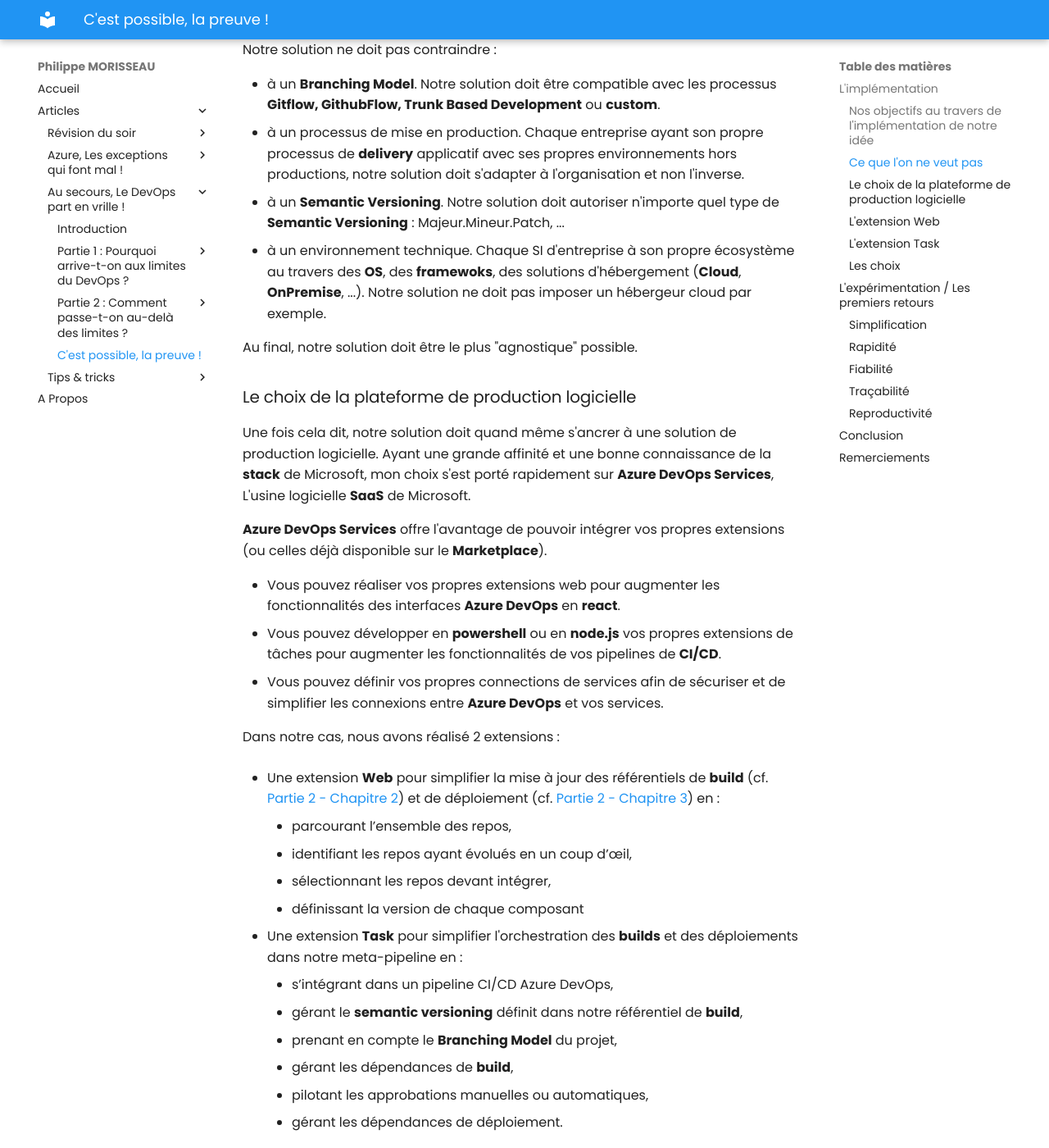
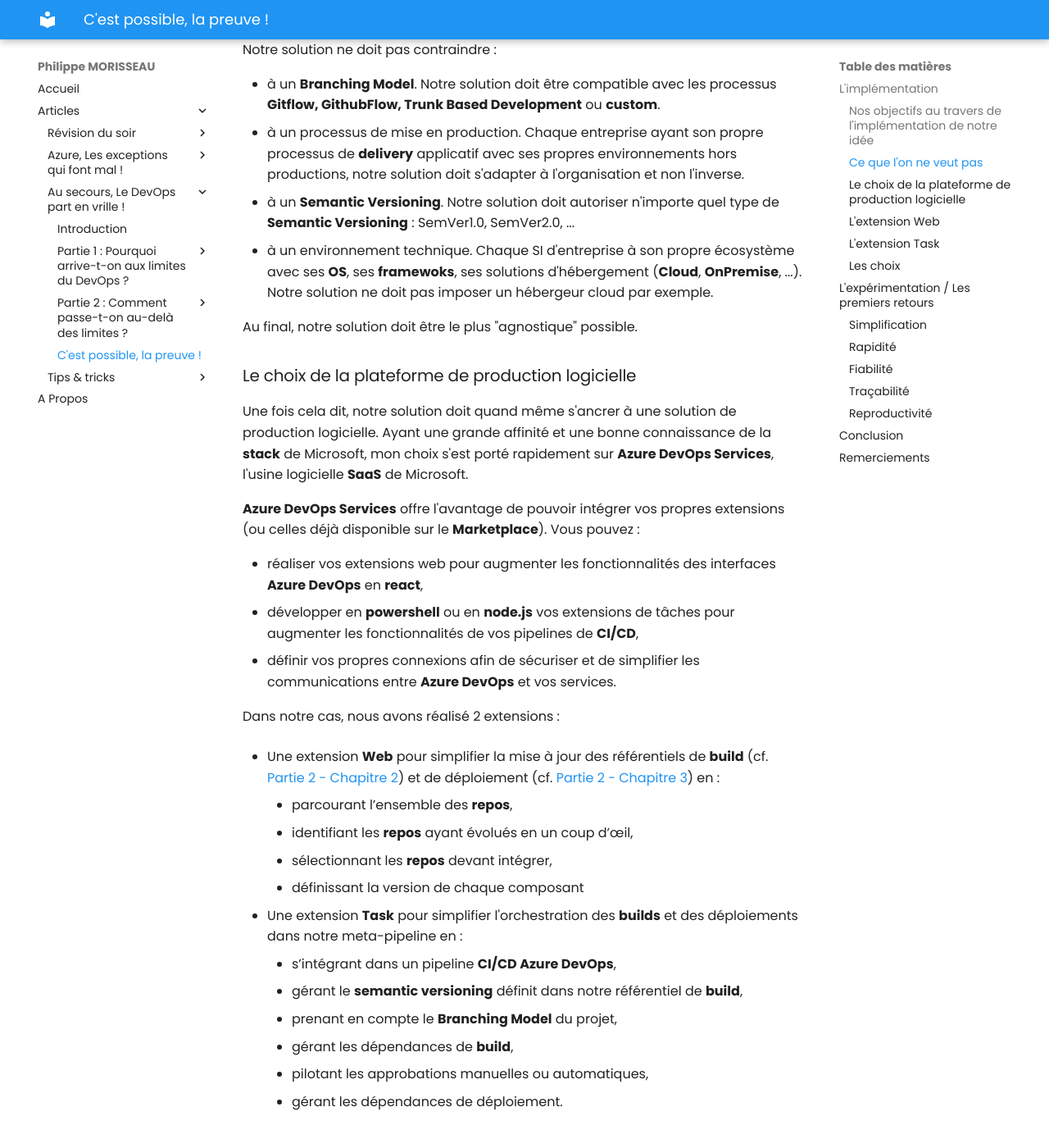
Before and after one commit to Ineaweb/Blog, an MkDocs documentation site: the page built from docs/articles/devops/vrille/07.lapreuve.md, in a window 1280 px wide and 1400 px high, scrolled down 919 px. Shown: the whole window at 82% size. Built offline with MkDocs 1.6.1 and Material for MkDocs 9.7.7, drawn with Linux system fonts in a browser that asks for light colours; old or Windows-style settings are respelled for this version of MkDocs; some of the changed text lies outside the part shown.

Commit message:
fix: relecture PMO

```diff
--- a/docs/articles/devops/vrille/07.lapreuve.md
+++ b/docs/articles/devops/vrille/07.lapreuve.md
@@ -42,31 +42,31 @@
 
 - à un **Branching Model**. Notre solution doit être compatible avec les processus **Gitflow, GithubFlow, Trunk Based Development** ou **custom**.
 - à un processus de mise en production. Chaque entreprise ayant son propre processus de **delivery** applicatif avec ses propres environnements hors productions, notre solution doit s'adapter à l'organisation et non l'inverse.
-- à un **Semantic Versioning**. Notre solution doit autoriser n'importe quel type de **Semantic Versioning** : Majeur.Mineur.Patch, ...
-- à un environnement technique. Chaque SI d'entreprise à son propre écosystème au travers des **OS**, des **framewoks**, des solutions d'hébergement (**Cloud**, **OnPremise**, ...). Notre solution ne doit pas imposer un hébergeur cloud par exemple.
+- à un **Semantic Versioning**. Notre solution doit autoriser n'importe quel type de **Semantic Versioning** : SemVer1.0, SemVer2.0, ...
+- à un environnement technique. Chaque SI d'entreprise à son propre écosystème avec ses **OS**, ses **framewoks**, ses solutions d'hébergement (**Cloud**, **OnPremise**, ...). Notre solution ne doit pas imposer un hébergeur cloud par exemple.
 
 Au final, notre solution doit être le plus "agnostique" possible.
 
 ### Le choix de la plateforme de production logicielle
 
-Une fois cela dit, notre solution doit quand même s'ancrer à une solution de production logicielle. Ayant une grande affinité et une bonne connaissance de la **stack** de Microsoft, mon choix s'est porté rapidement sur **Azure DevOps Services**, L'usine logicielle **SaaS** de Microsoft.
+Une fois cela dit, notre solution doit quand même s'ancrer à une solution de production logicielle. Ayant une grande affinité et une bonne connaissance de la **stack** de Microsoft, mon choix s'est porté rapidement sur **Azure DevOps Services**, l'usine logicielle **SaaS** de Microsoft.
 
-**Azure DevOps Services** offre l'avantage de pouvoir intégrer vos propres extensions (ou celles déjà disponible sur le **Marketplace**).
+**Azure DevOps Services** offre l'avantage de pouvoir intégrer vos propres extensions (ou celles déjà disponible sur le **Marketplace**). Vous pouvez :
 
-- Vous pouvez réaliser vos propres extensions web pour augmenter les fonctionnalités des interfaces **Azure DevOps** en **react**.
-- Vous pouvez développer  en **powershell** ou en **node.js** vos propres extensions de tâches pour augmenter les fonctionnalités de vos pipelines de **CI/CD**.
-- Vous pouvez définir vos propres connections de services afin de sécuriser et de simplifier les connexions entre **Azure DevOps** et vos services.
+- réaliser vos extensions web pour augmenter les fonctionnalités des interfaces **Azure DevOps** en **react**,
+- développer  en **powershell** ou en **node.js** vos extensions de tâches pour augmenter les fonctionnalités de vos pipelines de **CI/CD**,
+- définir vos propres connexions afin de sécuriser et de simplifier les communications entre **Azure DevOps** et vos services.
 
 Dans notre cas, nous avons réalisé 2 extensions :
 
 - Une extension **Web** pour simplifier la mise à jour des référentiels de **build** (cf. [Partie 2 - Chapitre 2](05.comment.build.md)) et de déploiement (cf. [Partie 2 - Chapitre 3](06.comment.deploy.md)) en :
-    - parcourant l’ensemble des repos,
-    - identifiant les repos ayant évolués en un coup d’œil,
-    - sélectionnant les repos devant intégrer,
+    - parcourant l’ensemble des **repos**,
+    - identifiant les **repos** ayant évolués en un coup d’œil,
+    - sélectionnant les **repos** devant intégrer,
     - définissant la version de chaque composant
 
 - Une extension **Task** pour simplifier l'orchestration des **builds** et des déploiements dans notre meta-pipeline en :
-    - s’intégrant dans un pipeline CI/CD Azure DevOps,
+    - s’intégrant dans un pipeline **CI/CD Azure DevOps**,
     - gérant le **semantic versioning** définit dans notre référentiel de **build**,
     - prenant en compte le **Branching Model** du projet,
     - gérant les dépendances de **build**,
```
Also changed, not shown: other parts of docs/articles/devops/vrille/07.lapreuve.md (+4 -4 lines).
